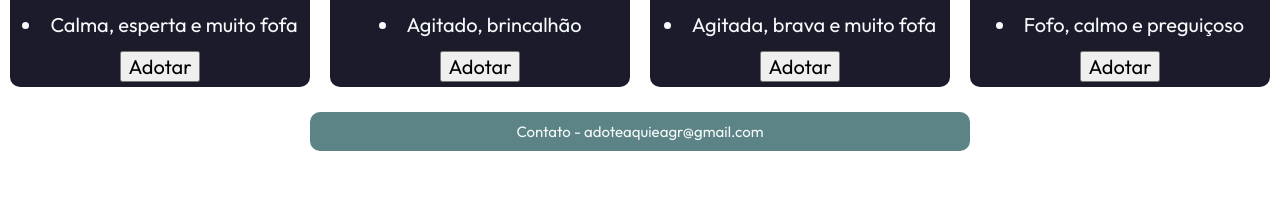
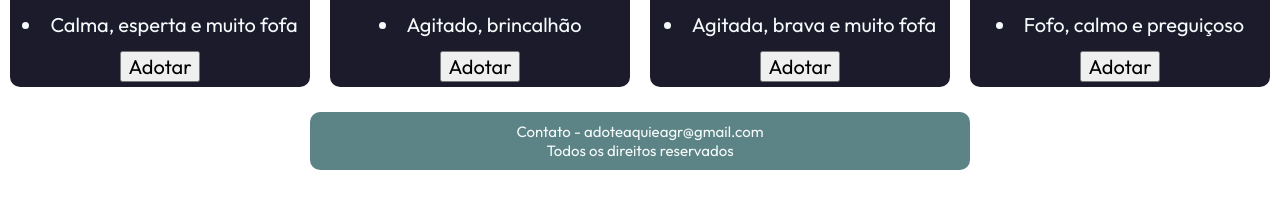
Before and after one commit to Sabrinalvs/AdoteAqui, a plain HTML site: page index.html in a window 1280 px wide. Shown: the part 589-798 px from the top of the page. Drawn offline with Linux system fonts and the light colour scheme; a web font is replaced by a local one.

Commit message:
Adicionando os direitos reservados

```diff
--- a/index.html
+++ b/index.html
@@ -58,8 +58,7 @@
         </div>
     </main>
     <footer class="sobreecontato" id="Contato">
-        <p class="sobre3">Contato - adoteaquieagr@gmail.com</p>
-
+        <p class="sobre3">Contato - adoteaquieagr@gmail.com <br>Todos os direitos reservados</p>
     </footer>
 </body>
 </html>
```
